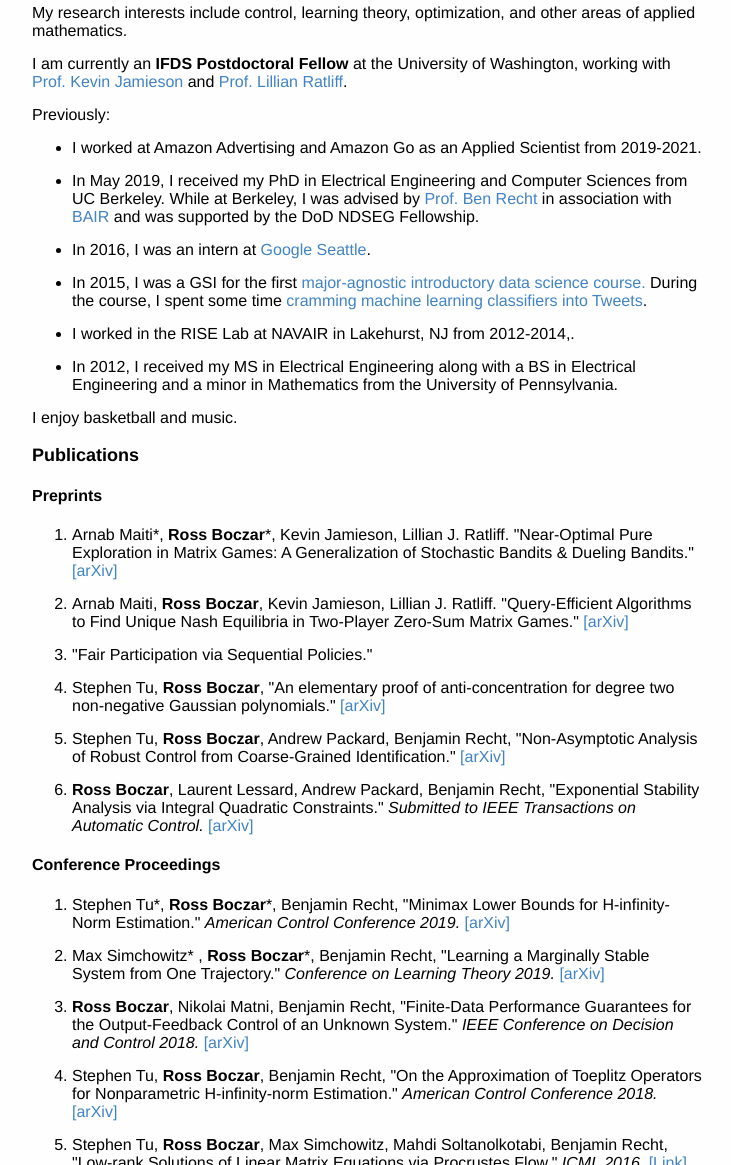
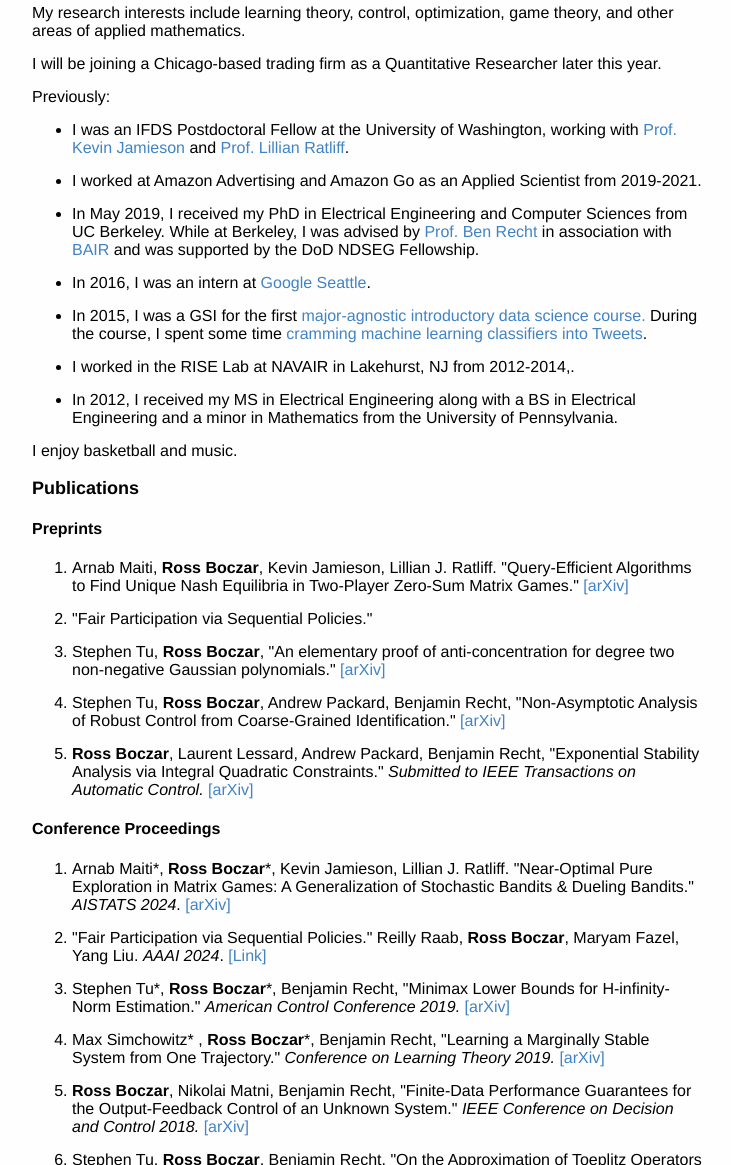
Before and after one commit to rjboczar/rjboczar.github.io, a plain HTML site: page index.html in a window 1280 px wide. Shown: the part 777-1942 px from the top of the page, without its empty margins (272-1003 px from the left). Drawn offline with Linux system fonts and the light colour scheme.

Commit message:
update site

```diff
--- a/index.html
+++ b/index.html
@@ -16,10 +16,11 @@
 <p>rjboczar A-T gmail D-O-T com (<a href="http://security.stackexchange.com/questions/45041/is-using-dot-and-at-in-email-addresses-in-public-text-still-useful">Does this do anything?</a>)</p>
 <p><a href="http://www.twitter.com/roseboxcar">@roseboxcar</a></p>
 <h3 id="bio"><a class="header-link" href="#bio"></a>Bio</h3>
-<p>My research interests include control, learning theory, optimization, and other areas of applied mathematics. </p>
-<p>I am currently an <strong>IFDS Postdoctoral Fellow</strong> at the University of Washington, working with <a href="https://homes.cs.washington.edu/~jamieson/about.html">Prof. Kevin Jamieson</a> and <a href="https://faculty.washington.edu/ratliffl/about/">Prof. Lillian Ratliff</a>. </p>
+<p>My research interests include learning theory, control, optimization, game theory, and other areas of applied mathematics. </p>
+<p>I will be joining a Chicago-based trading firm as a Quantitative Researcher later this year.</p>
 <p>Previously:</p>
 <ul class="list">
+<li>I was an IFDS Postdoctoral Fellow at the University of Washington, working with <a href="https://homes.cs.washington.edu/~jamieson/about.html">Prof. Kevin Jamieson</a> and <a href="https://faculty.washington.edu/ratliffl/about/">Prof. Lillian Ratliff</a>. </li>
 <li>I worked at Amazon Advertising and Amazon Go as an Applied Scientist from 2019-2021.</li>
 <li>In May 2019, I received my PhD in Electrical Engineering and Computer Sciences from UC Berkeley. While at Berkeley, I was advised by <a href="http://www.eecs.berkeley.edu/~brecht/">Prof. Ben Recht</a> in association with <a href="http://bair.berkeley.edu/">BAIR</a> and was supported by the DoD NDSEG Fellowship.</li>
 <li>In 2016, I was an intern at <a href="https://research.google.com">Google Seattle</a>.</li>
@@ -31,7 +32,6 @@
 <h3 id="publications"><a class="header-link" href="#publications"></a>Publications</h3>
 <h4 id="preprints"><a class="header-link" href="#preprints"></a>Preprints</h4>
 <ol class="list">
-<li>Arnab Maiti*, <strong>Ross Boczar</strong>*, Kevin Jamieson, Lillian J. Ratliff. &quot;Near-Optimal Pure Exploration in Matrix Games: A Generalization of Stochastic Bandits &amp; Dueling Bandits.&quot; <a href="https://arxiv.org/abs/2310.16252">[arXiv]</a></li>
 <li>Arnab Maiti, <strong>Ross Boczar</strong>, Kevin Jamieson, Lillian J. Ratliff. &quot;Query-Efficient Algorithms to Find Unique Nash Equilibria in Two-Player Zero-Sum Matrix Games.&quot; <a href="https://arxiv.org/abs/2310.16236">[arXiv]</a></li>
 <li>&quot;Fair Participation via Sequential Policies.&quot;</li>
 <li>Stephen Tu, <strong>Ross Boczar</strong>, &quot;An elementary proof of anti-concentration for degree two non-negative
@@ -41,6 +41,8 @@ Gaussian polynomials.&quot; <a href="https://arxiv.org/abs/2301.05992">[arXiv]</
 </ol>
 <h4 id="conference-proceedings"><a class="header-link" href="#conference-proceedings"></a>Conference Proceedings</h4>
 <ol class="list">
+<li>Arnab Maiti*, <strong>Ross Boczar</strong>*, Kevin Jamieson, Lillian J. Ratliff. &quot;Near-Optimal Pure Exploration in Matrix Games: A Generalization of Stochastic Bandits &amp; Dueling Bandits.&quot; <em>AISTATS 2024</em>. <a href="https://arxiv.org/abs/2310.16252">[arXiv]</a></li>
+<li>&quot;Fair Participation via Sequential Policies.&quot; Reilly Raab, <strong>Ross Boczar</strong>, Maryam Fazel, Yang Liu. <em>AAAI 2024</em>. <a href="https://ojs.aaai.org/index.php/AAAI/article/download/29394/30633">[Link]</a></li>
 <li>Stephen Tu*, <strong>Ross Boczar</strong>*, Benjamin Recht, &quot;Minimax Lower Bounds for H-infinity-Norm Estimation.&quot; <em>American Control Conference 2019.</em> <a href="https://arxiv.org/abs/1809.10855">[arXiv]</a></li>
 <li>Max Simchowitz* , <strong>Ross Boczar</strong>*, Benjamin Recht, &quot;Learning a Marginally Stable System from One Trajectory.&quot; <em>Conference on Learning Theory 2019.</em> <a href="https://arxiv.org/abs/1902.00768">[arXiv]</a></li>
 <li><strong>Ross Boczar</strong>, Nikolai Matni, Benjamin Recht, &quot;Finite-Data Performance Guarantees for the Output-Feedback Control of an Unknown System.&quot; <em>IEEE Conference on Decision and Control 2018.</em> <a href="https://arxiv.org/abs/1803.09186">[arXiv]</a></li>
```
Also changed, not shown: tweetifiers.html (+1 -1 lines), 2 other files.
